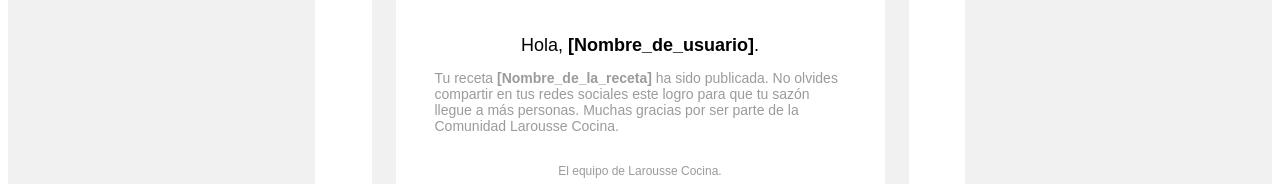
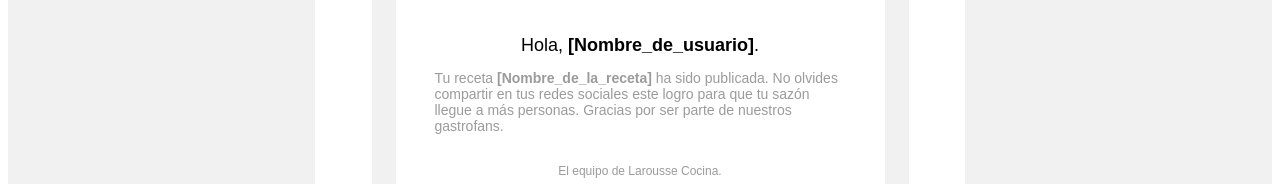
Before and after one commit to alis27/laroussecocina-mail, a plain HTML site: page receta-aprobada.html in a window 1280 px wide. Shown: the part 475-659 px from the top of the page. Drawn offline with Linux system fonts and the light colour scheme.

Commit message:
gastrofans

```diff
--- a/receta-aprobada.html
+++ b/receta-aprobada.html
@@ -33,7 +33,7 @@
                       <td>
                         <h1 style="padding: 20px 36px 0px; font-size: 18px; font-weight: normal; color: #000000">Hola, <b>[Nombre_de_usuario]</b>.
                         </h1>
-                        <p style="padding: 0px 36px 0px ; text-align: left; font-size: 14px; color: #9B9B9B"> Tu receta <b>[Nombre_de_la_receta]</b> ha sido publicada. No olvides compartir en tus redes sociales este logro para que tu sazón llegue a más personas. Muchas gracias por ser parte de la Comunidad Larousse Cocina.</p>
+                        <p style="padding: 0px 36px 0px ; text-align: left; font-size: 14px; color: #9B9B9B"> Tu receta <b>[Nombre_de_la_receta]</b> ha sido publicada. No olvides compartir en tus redes sociales este logro para que tu sazón llegue a más personas. Gracias por ser parte de nuestros gastrofans.</p>
                       </td>
                     </tr>
                     <tr>
```
